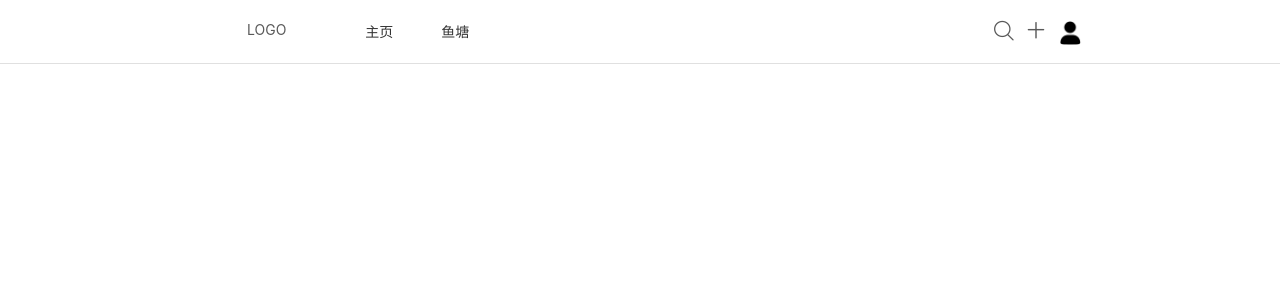
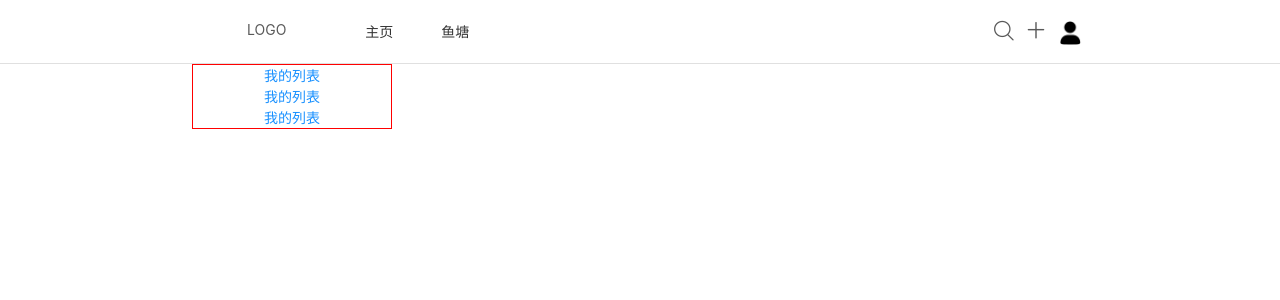
Before and after one commit to Yidoon/ikbk, a React (Create React App) app: page / in a window 1280 px wide. Shown: the top 300 px of the page. Built offline with nearby package versions, Linux system fonts and the light colour scheme.

Commit message:
'update'

```diff
--- a/src/App.css
+++ /dev/null
@@ -1,22 +0,0 @@
-.App {
-  text-align: center;
-}
-
-.App-logo {
-  height: 40vmin;
-}
-
-.App-header {
-  background-color: #282c34;
-  min-height: 100vh;
-  display: flex;
-  flex-direction: column;
-  align-items: center;
-  justify-content: center;
-  font-size: calc(10px + 2vmin);
-  color: white;
-}
-
-.App-link {
-  color: #09d3ac;
-}
--- /dev/null
+++ b/src/App.less
@@ -0,0 +1,9 @@
+.App {
+  text-align: center;
+  .main-content {
+    width: 70%;
+    margin: 0 auto;
+    display: flex;
+    height: auto;
+  }
+}
--- a/src/App.tsx
+++ b/src/App.tsx
@@ -1,12 +1,14 @@
 import React from 'react';
-import './App.css';
-import Header from './components/header/header'
+import './App.less';
+import Header from './components/header/header';
+import LeftNav from './components/leftmenu/leftmenu';
 
 const App: React.FC = () => {
   return (
     <div className="App">
       <Header />
       <div className="main-content">
+        <LeftNav />
       </div>
     </div>
   );
--- /dev/null
+++ b/src/components/leftmenu/leftmenu.less
@@ -0,0 +1,10 @@
+.left-menu {
+  width: 200px;
+  border: 1px solid red;
+  .menu-wrap {
+    width: 100%;
+    .menu-item {
+      display: block;
+    }
+  }
+}
--- /dev/null
+++ b/src/components/leftmenu/leftmenu.tsx
@@ -0,0 +1,28 @@
+import React from "react";
+import './leftmenu.less';
+
+interface Props {
+
+}
+interface State {
+
+}
+
+class LeftMenu extends React.Component<Props, State>{
+  constructor (props: Props) {
+    super(props);
+  };
+  render () {
+    return (
+      <div className="left-menu">
+        <div className="menu-wrap">
+          <a href="" className="menu-item">我的列表</a>
+          <a href="" className="menu-item">我的列表</a>
+          <a href="" className="menu-item">我的列表</a>
+        </div>
+      </div>
+    );
+  }
+}
+
+export default LeftMenu;
```
Also changed, not shown: src/react-app-env.d.ts (+4 -4 lines).
